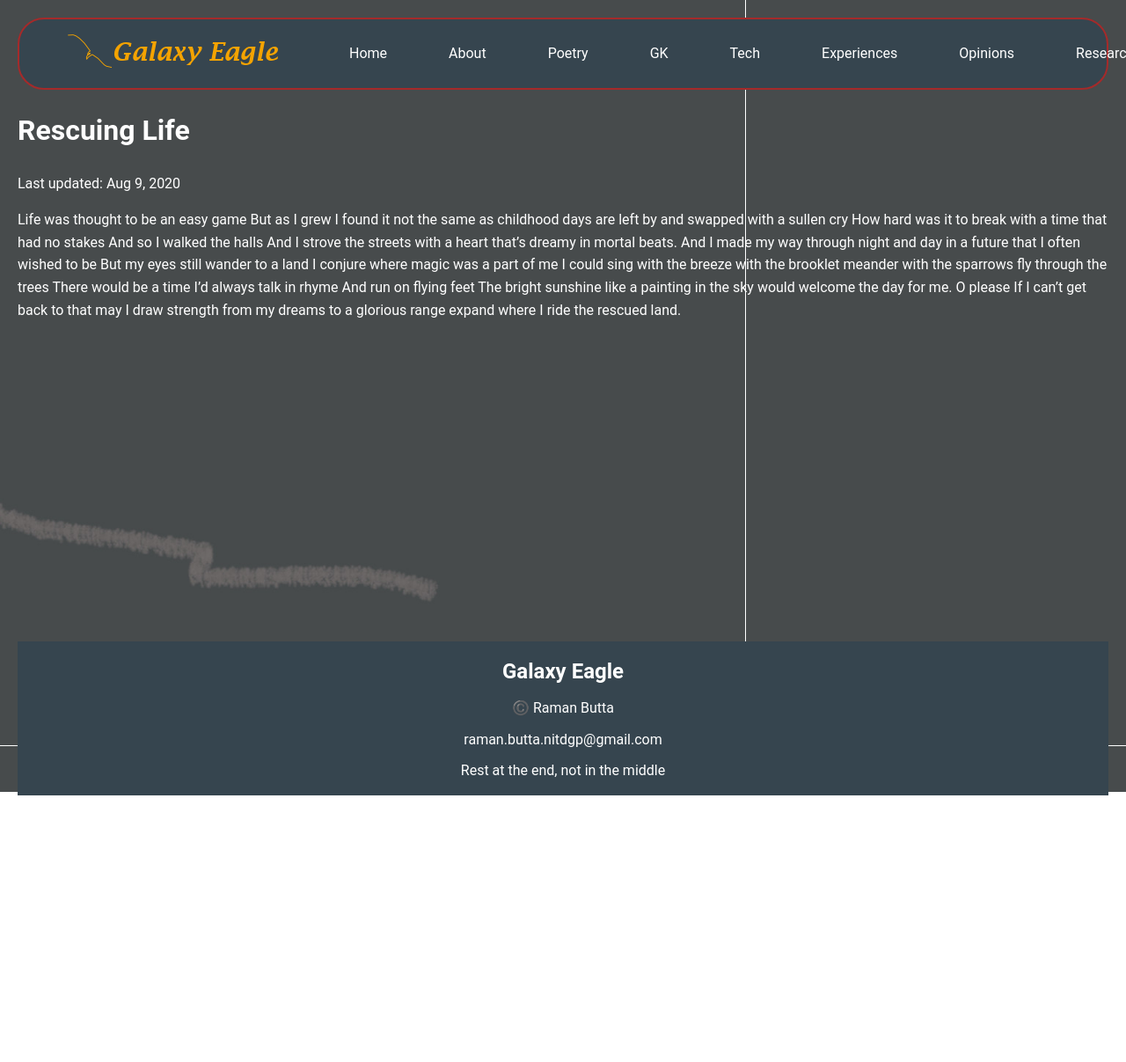
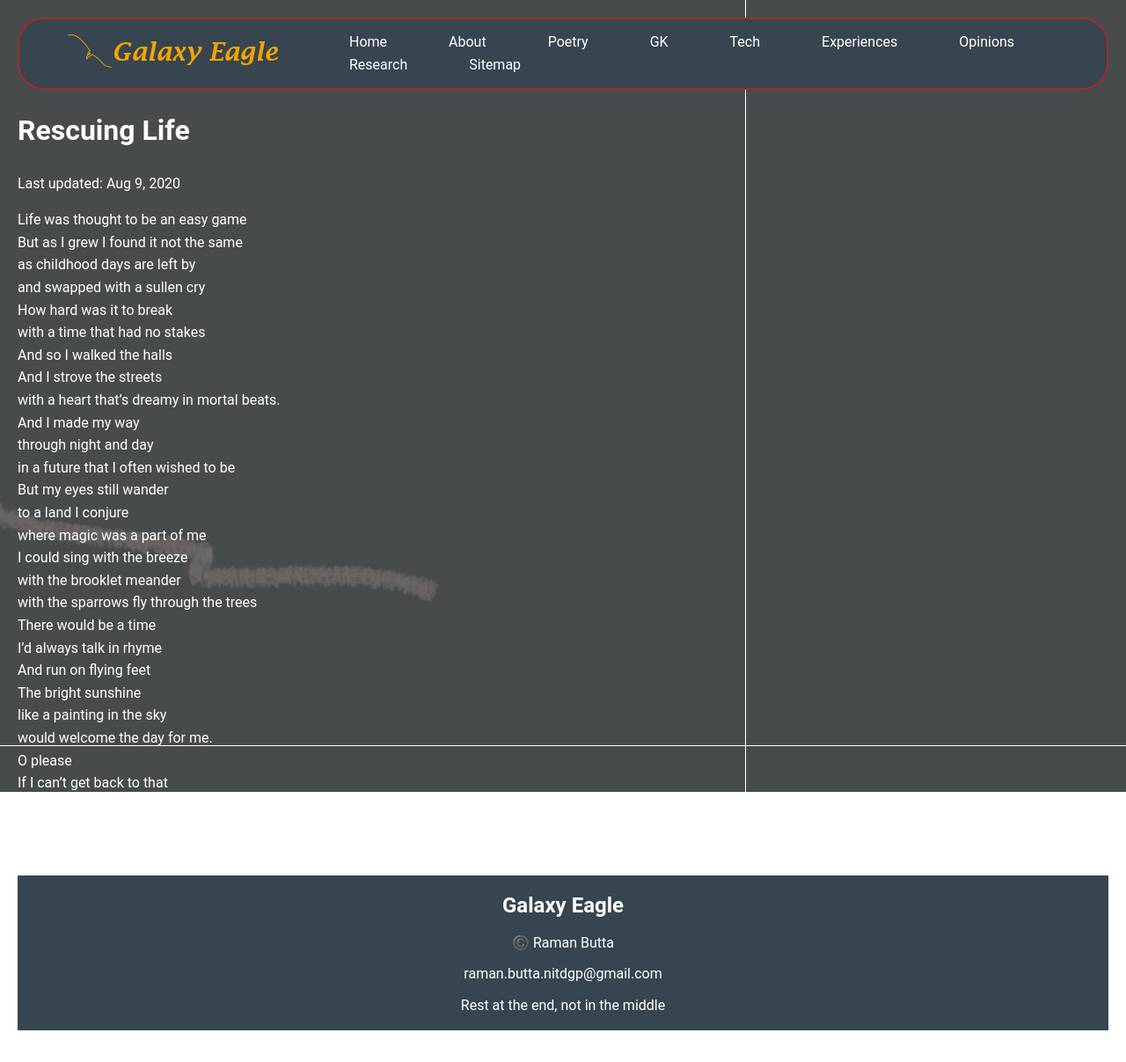
Before and after one commit to galaxyeagle/galaxyeagle.github.io, a Jekyll site: the page built from pages/literary/Rescuing-Life.md, in a window 1280 px wide. Shown: the whole page at 88% size. Built offline with Jekyll 4.4.1, drawn with Linux system fonts in a browser that asks for light colours; comment, search, counter and statistics services are not loaded; before the commit the page ends 940 px from its top, so only the background shows below that.

Commit message:
css changes

```diff
--- a/_sass/raman_layout.scss
+++ b/_sass/raman_layout.scss
@@ -109,12 +109,13 @@
     border-radius: 30px;
     border: 2px solid brown;
     padding: 10px 20px; /* Add padding for better spacing */
-    width: 100%; /* Ensure navbar takes full width */
+    flex-basis: 100%; /* Ensure navbar takes full width */
     box-sizing: border-box; /* Include padding and border in element's total width */
 }
 
 .navbar ul {
     display: flex; /* Use flexbox for the list */
+    flex-wrap: wrap;
     list-style: none; /* Remove default list styling */
     margin: 0; /* Remove default margin */
     padding: 0; /* Remove default padding */
@@ -128,6 +129,13 @@
     padding: 10px 15px; /* Add padding around links */
     text-decoration: none; /* Remove underline from links */
     color: white; /* Change link color for visibility */
+}
+
+
+.navbar ul#menu li a:hover {
+    border: 2px solid yellow;
+    border-radius: 20px;
+    background-color: #59515E;
 }
 
 
```
Also changed, not shown: pages/literary/Rescuing-Life.md (line endings or trailing spaces).
